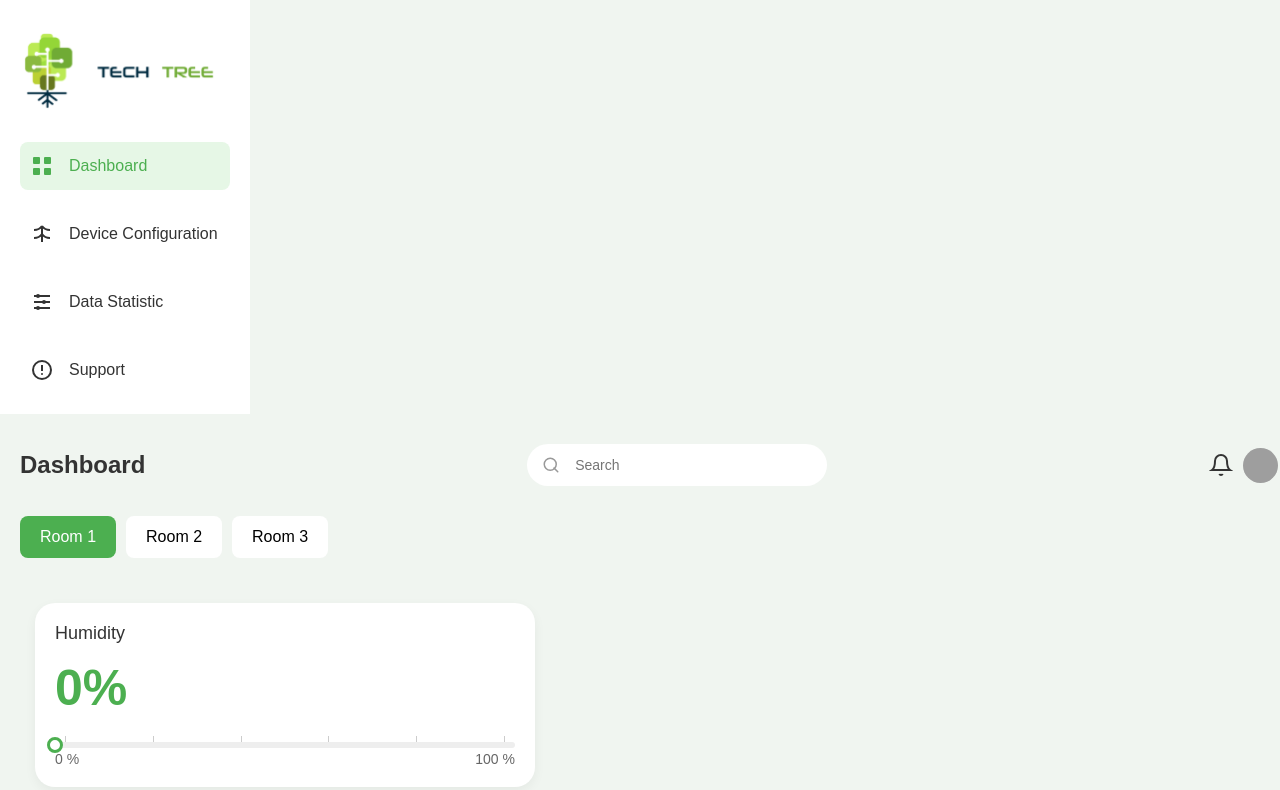
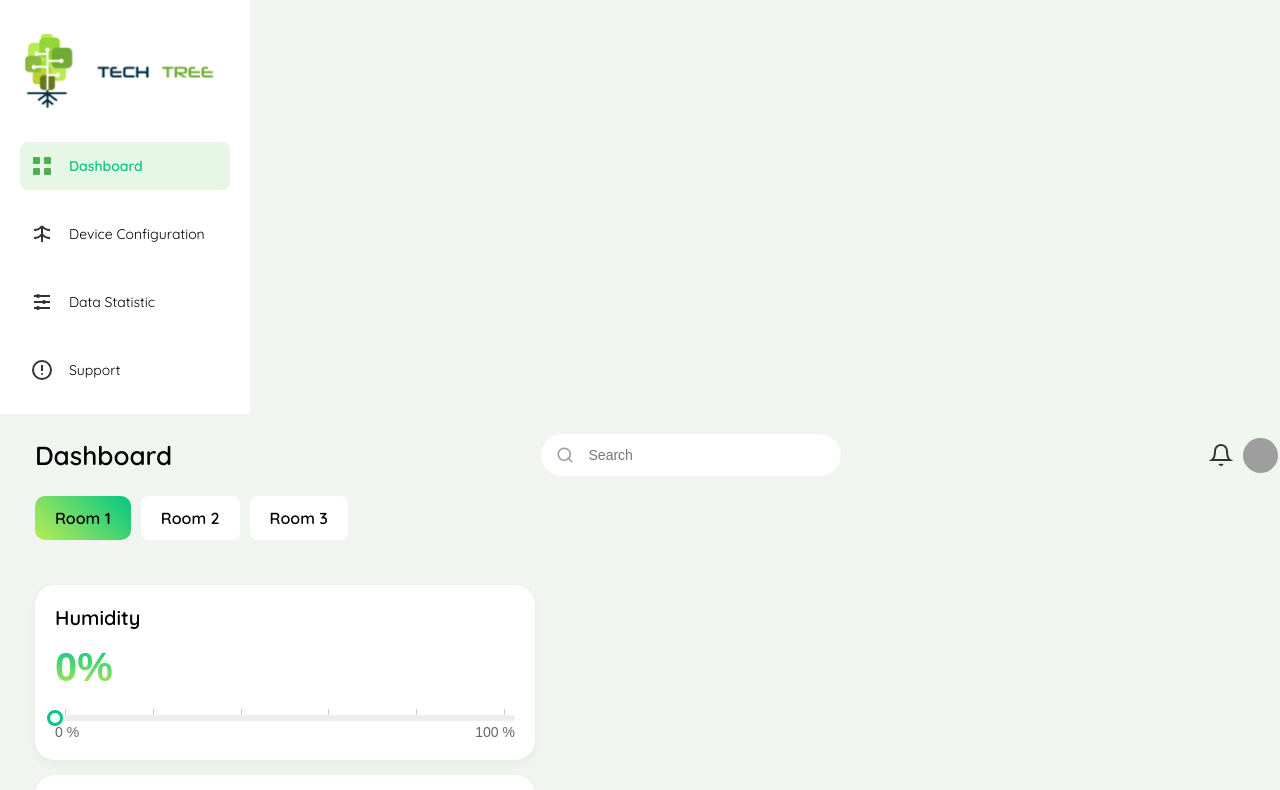
Before and after one commit to kchan139/fe-smartfarm, a React (Create React App) app: page / in a window 1280 px wide. Shown: the top 790 px of the page. Built offline with nearby package versions, Linux system fonts and the light colour scheme; no server answers; grey boxes are pictures that could not be loaded.

Commit message:
fix: make it look more like the design in figma

```diff
--- a/src/index.css
+++ b/src/index.css
@@ -1,3 +1,5 @@
+@import url('https://fonts.googleapis.com/css2?family=Quicksand:wght@400;600&display=swap');
+
 .body {
   background-color: #f0f9f0;
   display: flex;
--- a/src/pages/Dashboard/Header/Header.css
+++ b/src/pages/Dashboard/Header/Header.css
@@ -2,13 +2,16 @@
     display: flex;
     justify-content: space-between;
     align-items: center;
-    padding: 10px 0;
+    padding: 0px 0px 0px 15px;
 }
 
 .page-title {
-    font-size: 24px;
+    color: #000;
+    font-family: Quicksand;
+    font-size: 26px;
+    font-style: normal;
     font-weight: bold;
-    color: #333;
+    line-height: normal;
 }
 
 .search-bar {
--- a/src/pages/Dashboard/RoomTab/RoomTab.css
+++ b/src/pages/Dashboard/RoomTab/RoomTab.css
@@ -2,6 +2,7 @@
     display: flex;
     gap: 10px;
     margin-bottom: 10px;
+    margin-left: 15px;
 }
 
 .room-tab {
@@ -9,11 +10,20 @@
     background-color: #ffffff;
     border-radius: 8px;
     cursor: pointer;
-    font-weight: 500;
+    font-family: Quicksand;
+    font-size: 16px;
+    font-style: normal;
+    font-weight: 600;
     transition: all 0.3s;
 }
 
 .room-tab.active {
-    background-color: #4CAF50;
-    color: white;
+    border-radius: 10px;
+    background: linear-gradient(225deg, #02C685 0%, #BBEA54 100%);
+    color: #000;
+    font-family: Quicksand;
+    font-size: 16px;
+    font-style: normal;
+    font-weight: 600;
+    line-height: normal;
 }
--- a/src/pages/Dashboard/Sidebar/Sidebar.css
+++ b/src/pages/Dashboard/Sidebar/Sidebar.css
@@ -43,15 +43,23 @@
 }
 
 .menu-item.active i {
-    color: #4CAF50;
+    color: #02C685;
 }
 
 .menu-text {
-    font-size: 16px;
-    color: #333;
+    color: #000;
+    font-family: Quicksand;
+    font-size: 14px;
+    font-style: normal;
+    font-weight: 400;
+    line-height: normal;
 }
 
 .menu-item.active .menu-text {
-    color: #4CAF50;
-    font-weight: 500;
+    color: #02C685;
+    font-family: Quicksand;
+    font-size: 14px;
+    font-style: normal;
+    font-weight: 600;
+    line-height: normal;
 }
--- a/src/pages/Dashboard/Slider.css
+++ b/src/pages/Dashboard/Slider.css
@@ -13,7 +13,7 @@
 
 .status-slider .slider-fill {
     height: 100%;
-    background: linear-gradient(to right, #4CAF50, #8BC34A);
+    background: linear-gradient(225deg, #02C685 0%, #BBEA54 100%);
     border-radius: 10px;
     width: 80%;
     position: relative;
@@ -23,7 +23,7 @@
     width: 16px;
     height: 16px;
     background-color: white;
-    border: 3px solid #4CAF50;
+    border: 3px solid #02C685;
     border-radius: 50%;
     position: absolute;
     top: 50%;
--- a/src/pages/Dashboard/Widget.css
+++ b/src/pages/Dashboard/Widget.css
@@ -15,13 +15,25 @@
 }
 
 .metric-title {
-    font-size: 18px;
-    font-weight: 500;
-    color: #333;
+    color: #000;
+    font-family: Quicksand;
+    font-size: 20px;
+    font-style: normal;
+    font-weight: 600;
+    line-height: normal;
 }
 
 .metric-value {
-    font-size: 50px;
+    /* font-size: 50px;
     font-weight: bold;
-    color: #4CAF50;
+    color: #4CAF50; */
+    background: linear-gradient(180deg, #02C685 0%, #BBEA54 100%);
+    background-clip: text;
+    -webkit-background-clip: text;
+    -webkit-text-fill-color: transparent;
+    /* text-align: center; */
+    font-size: 40px;
+    font-style: normal;
+    font-weight: 700;
+    line-height: normal;
 }
```
